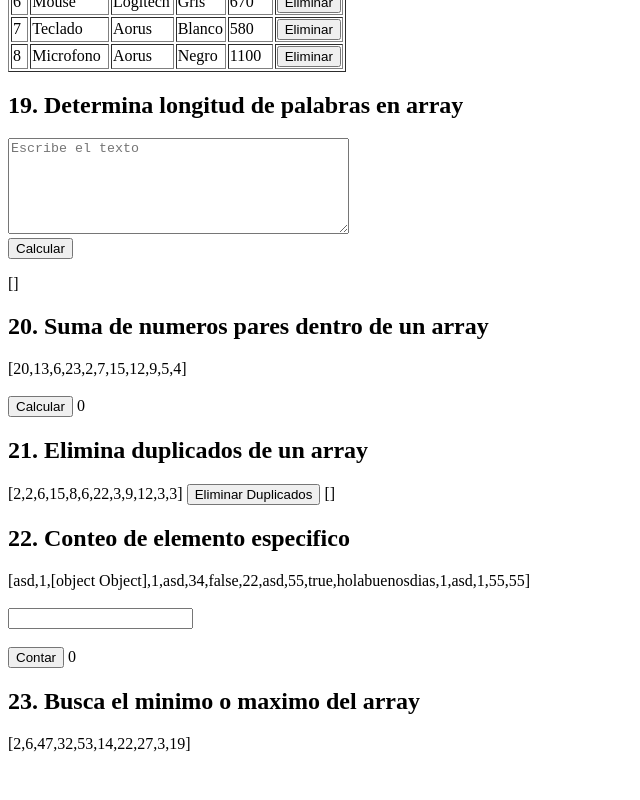
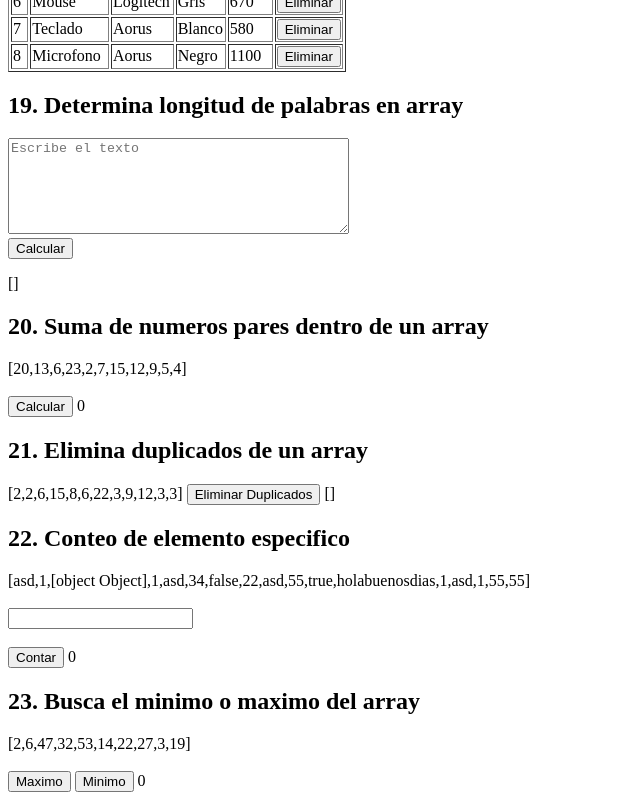
Before and after one commit to matiasmoscone1/practica-ejercicios-logica-programacion-react, a React (Vite) app: page / in a window 1280 px wide. Shown: the part 3587-4387 px from the top of the page, without its empty margins (0-640 px from the left). Before the commit the page ends 4348 px from the top, so only its background shows below. Built offline with nearby package versions, Linux system fonts and the light colour scheme.

Commit message:
Resolviendo ejercicio 23

```diff
--- a/src/ejercicios/MinimoMaximo.jsx
+++ b/src/ejercicios/MinimoMaximo.jsx
@@ -1,16 +1,25 @@
 
 //23. Buscar Elemento Máximo/Mínimo: Escribe una función que encuentre el
 //elemento máximo o mínimo en un array de números.
+
+import { useState } from "react";
 
 const MinimoMaximo = () => {
 
     const array = [2, 6, 47, 32, 53, 14, 22, 27, 3, 19];
 
+    const [resultado, setResultado] = useState(0);
+
+
+
     return(<>
     <div>
         <h2>23. Busca el minimo o maximo del array</h2>
-
         {`[${array.join(",")}]`}
+        <br/><br/>
+        <button>Maximo</button>{" "}
+        <button>Minimo</button>{" "}
+        {resultado}
 
     </div>
     </>)
```
